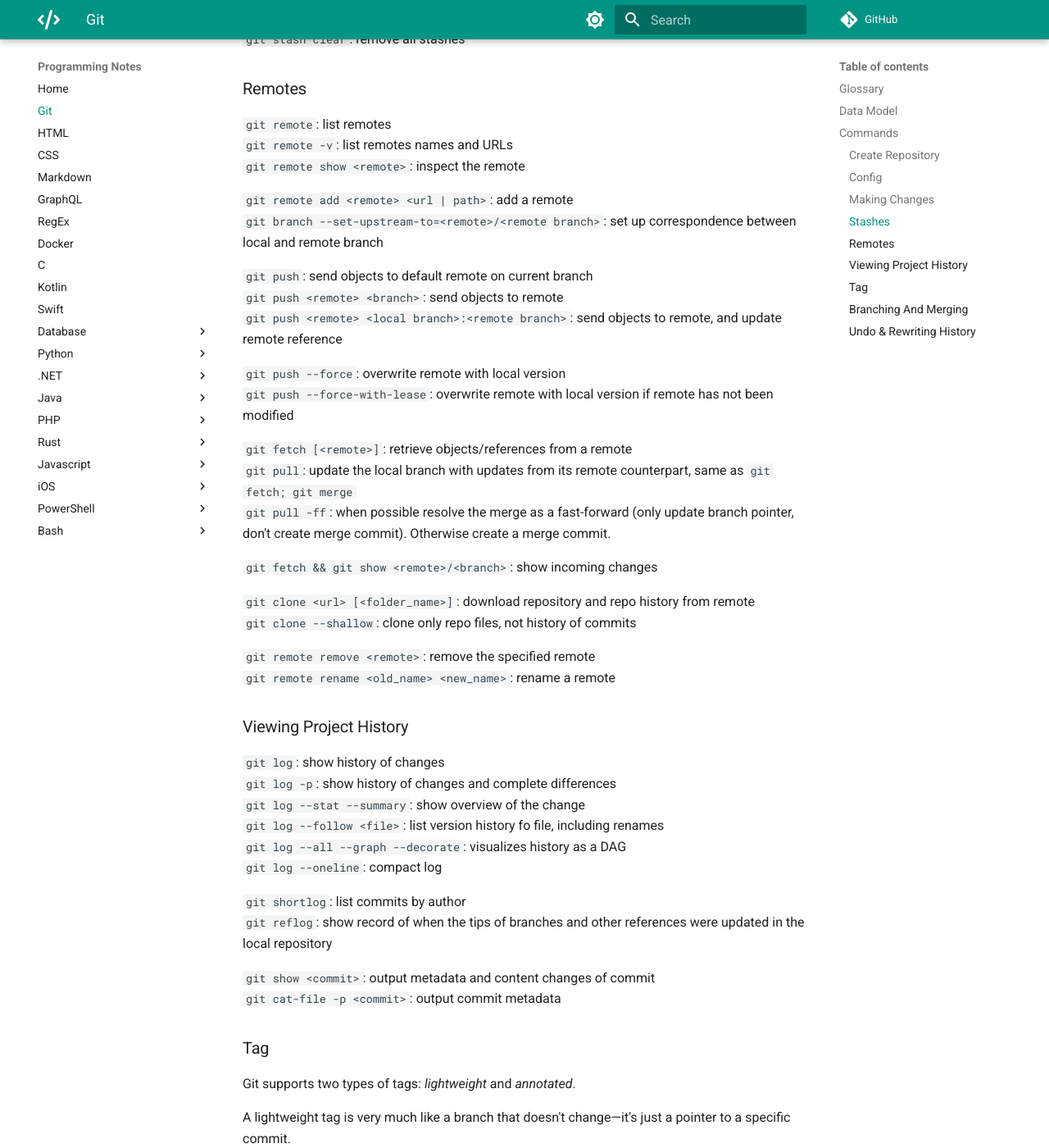
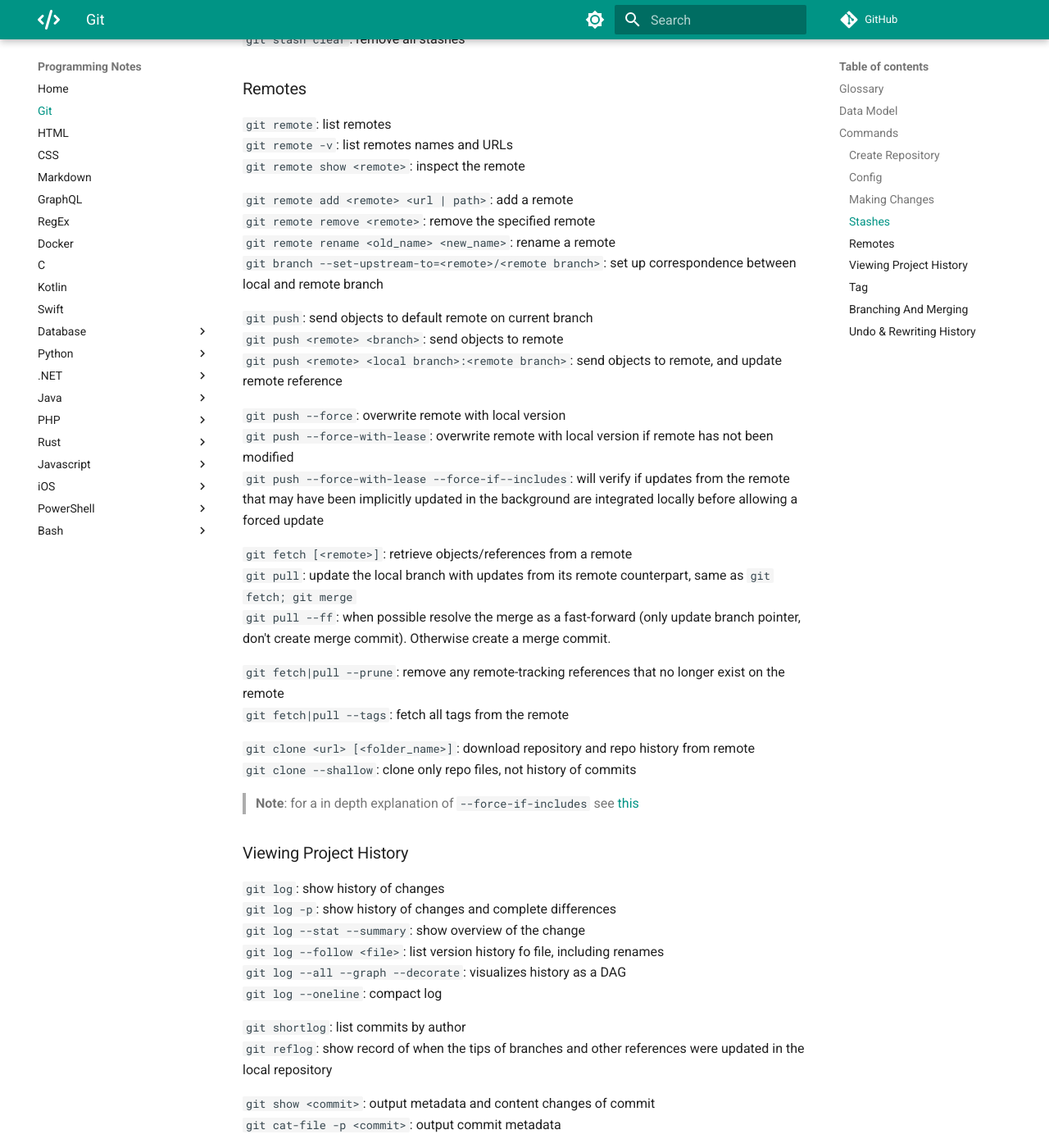
Before and after one commit to m-lamonaca/programming-notes, an MkDocs documentation site: the page built from docs/git/git.md, in a window 1280 px wide and 1400 px high, scrolled down 3112 px. Shown: the whole window at 82% size. Built offline with MkDocs 1.6.1 and Material for MkDocs 9.7.7, drawn with Linux system fonts in a browser that asks for light colours; comment, search, counter and statistics services are not loaded.

Commit message:
feat(git): add `push` & `pull` options notes

```diff
--- a/docs/git/git.md
+++ b/docs/git/git.md
@@ -135,6 +135,8 @@ def load_reference(name_or_id):
 `git remote show <remote>`: inspect the remote
 
 `git remote add <remote> <url | path>`: add a remote
+`git remote remove <remote>`: remove the specified remote
+`git remote rename <old_name> <new_name>`: rename a remote
 `git branch --set-upstream-to=<remote>/<remote branch>`: set up correspondence between local and remote branch
 
 `git push`: send objects to default remote on current branch
@@ -143,18 +145,19 @@ def load_reference(name_or_id):
 
 `git push --force`: overwrite remote with local version
 `git push --force-with-lease`: overwrite remote with local version if remote has not been modified
+`git push --force-with-lease --force-if--includes`: will verify if updates from the remote that may have been implicitly updated in the background are integrated locally before allowing a forced update
 
 `git fetch [<remote>]`: retrieve objects/references from a remote
 `git pull`: update the local branch with updates from its remote counterpart, same as `git fetch; git merge`
-`git pull -ff`: when possible resolve the merge as a fast-forward (only update branch pointer, don't create merge commit). Otherwise create a merge commit.
+`git pull --ff`: when possible resolve the merge as a fast-forward (only update branch pointer, don't create merge commit). Otherwise create a merge commit.
 
-`git fetch && git show <remote>/<branch>`: show incoming changes
+`git fetch|pull --prune`: remove any remote-tracking references that no longer exist on the remote
+`git fetch|pull --tags`: fetch all tags from the remote
 
 `git clone <url> [<folder_name>]`: download repository and repo history from remote
 `git clone --shallow`: clone only repo files, not history of commits
 
-`git remote remove <remote>`: remove the specified remote
-`git remote rename <old_name> <new_name>`: rename a remote
+> **Note**: for a in depth explanation of `--force-if-includes` see [this][force-if-includes]
 
 ### Viewing Project History
 
@@ -243,3 +246,6 @@ It's generally recommended creating annotated tags so it's possible to have all
 `git rebase -i <commit>`: modify (reword, edit, drop, squash, merge, ...) *from* commit to latest
 
 > **WARN**: Changing history can have nasty side effects
+
+<!-- links -->
+[force-if-includes]: https://stackoverflow.com/a/65839129 "git --force-if-includes explanation"
```
